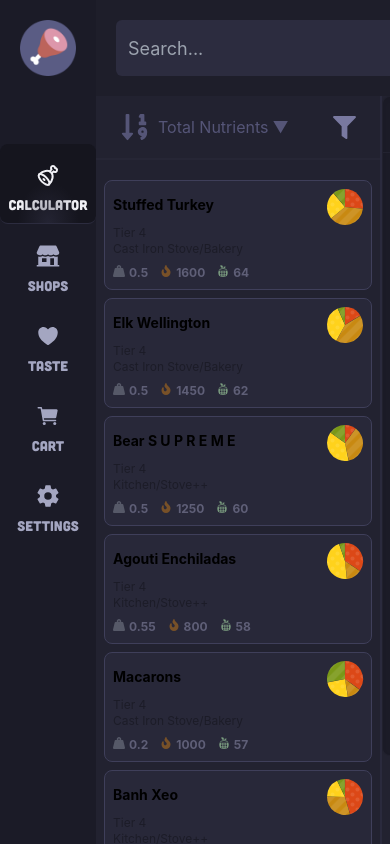
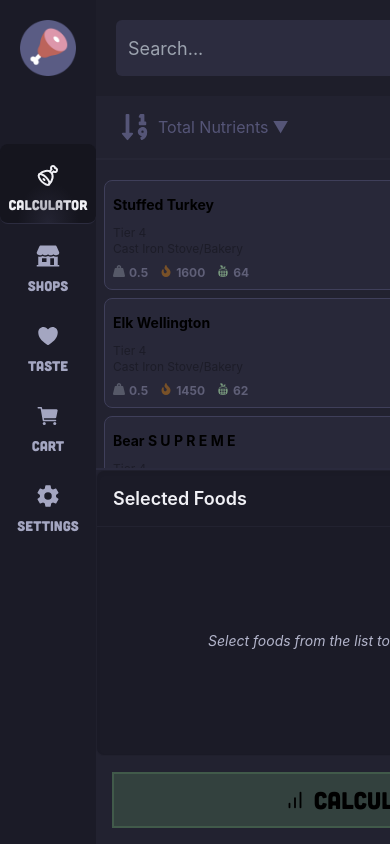
Before and after one commit to oddiz/ecofoodapp-v2.1, a Next.js app: page /calculator in a window 390 px wide. Built offline with nearby package versions, Linux system fonts and the light colour scheme.

Commit message:
better responsiveness, removed React imports

```diff
--- a/src/components/ShopName.tsx
+++ b/src/components/ShopName.tsx
@@ -1,5 +1,3 @@
-import React from "react";
-
 interface ShopNameColorParserProps {
   name: string;
 }
--- a/src/components/pages/Calculator/AvailableFoods/FoodGrid.tsx
+++ b/src/components/pages/Calculator/AvailableFoods/FoodGrid.tsx
@@ -50,7 +50,7 @@ const FoodGrid = React.memo(function FoodGrid({
   }, [foods.length, renderUntil]);
 
   return (
-    <div className="flex-grow-1 flex w-full h-full flex-col overflow-y-auto pb-10 pt-5 px-2">
+    <div className="flex-grow-1 flex w-full h-full flex-col overflow-y-auto pb-10 pt-5 px-2 scrollbar">
       <div className="grid md:grid-cols-2 xs:grid-cols-2 min-[925px]:grid-cols-3 min-[1200px]:grid-cols-4 w-full place-items-center col-span-2 gap-2 ">
         {renderFoods()}
       </div>
--- a/src/components/pages/Calculator/AvailableFoods/Header/SortButton.tsx
+++ b/src/components/pages/Calculator/AvailableFoods/Header/SortButton.tsx
@@ -1,4 +1,3 @@
-import React from "react";
 import {
   Popover,
   PopoverButton,
--- a/src/components/pages/Calculator/AvailableFoods/Header/index.tsx
+++ b/src/components/pages/Calculator/AvailableFoods/Header/index.tsx
@@ -1,8 +1,7 @@
 import { FilterButton } from "@/components/pages/Calculator/AvailableFoods/Header/FilterButton";
 import { SortButton } from "@/components/pages/Calculator/AvailableFoods/Header/SortButton";
-import React from "react";
 
-const FoodsHeader = React.memo(function FoodsHeader() {
+const FoodsHeader = () => {
   return (
     <div className="border-primarydark-200/40 border-b-primarydark-500/60 text-primary-950 bg-primarydark-600 flex h-16 w-full flex-shrink-0 flex-grow-0 flex-row items-center border-b-2 px-6">
       <div className="justify flex flex-grow flex-row items-center">
@@ -11,6 +10,6 @@ const FoodsHeader = React.memo(function FoodsHeader() {
       <FilterButton />
     </div>
   );
-});
+};
 
 export default FoodsHeader;
--- a/src/components/pages/Calculator/CalculateSection.tsx
+++ b/src/components/pages/Calculator/CalculateSection.tsx
@@ -1,4 +1,3 @@
-import React from "react";
 import { BarChart } from "lucide-react";
 import ResultRenderer from "@/components/ResultRenderer";
 import { useSpWorker } from "@/hooks/useSpWorker";
--- a/src/components/pages/Calculator/SelectedFoods/index.tsx
+++ b/src/components/pages/Calculator/SelectedFoods/index.tsx
@@ -1,9 +1,13 @@
-import React from "react";
 import { type Food } from "@/types/food";
 import { X } from "lucide-react";
 
-const SelectedFoodItem = React.memo(
-  ({ food, removeFood }: { food: Food; removeFood: (food: Food) => void }) => {
+const SelectedFoodItem = ({
+  food,
+  removeFood,
+}: {
+  food: Food;
+  removeFood: (food: Food) => void;
+}) => {
   return (
     <div className="group flex w-full items-center justify-between p-2.5 border-b border-primarydark-500/40 hover:bg-primarydark-500/30 transition-colors">
       <div className="flex flex-1 min-w-0">
@@ -22,11 +26,7 @@ const SelectedFoodItem = React.memo(
           {/* Nutrition bars */}
           <div className="flex-1 flex items-center gap-1">
             <NutrientBar value={food.carb} color="bg-ecored-500" label="C" />
-              <NutrientBar
-                value={food.pro}
-                color="bg-ecoyellow-500"
-                label="P"
-              />
+            <NutrientBar value={food.pro} color="bg-ecoyellow-500" label="P" />
             <NutrientBar value={food.fat} color="bg-[#ffd21c]" label="F" />
             <NutrientBar value={food.vit} color="bg-ecogreen-500" label="V" />
           </div>
@@ -42,8 +42,7 @@ const SelectedFoodItem = React.memo(
       </button>
     </div>
   );
-  },
-);
+};
 
 const NutrientBar = ({
   value,
@@ -84,8 +83,7 @@ function getTierColor(tier: number): string {
 
 SelectedFoodItem.displayName = "SelectedFoodItem";
 
-const SelectedFoodsSection = React.memo(
-  ({
+const SelectedFoodsSection = ({
   selectedFoods,
   removeFood,
 }: {
@@ -117,8 +115,6 @@ const SelectedFoodsSection = React.memo(
       )}
     </div>
   );
-  },
-);
+};
 
-SelectedFoodsSection.displayName = "SelectedFoodsSection";
 export default SelectedFoodsSection;
--- a/src/components/pages/shopping/ShopTooltip.tsx
+++ b/src/components/pages/shopping/ShopTooltip.tsx
@@ -1,5 +1,3 @@
-import React from "react";
-
 interface ShopTooltipProps {
   shopName: string;
   shopDetails: string;
--- a/src/pages/calculator.tsx
+++ b/src/pages/calculator.tsx
@@ -1,4 +1,3 @@
-import React from "react";
 import { useFoodStore } from "@/store/useFoodStore";
 import { useFoodFilter } from "@/hooks/useFoodFilter";
 import { type Food } from "@/types/food";
@@ -26,10 +25,12 @@ const CalculatorContent = () => {
   };
 
   return (
-    <div className="flex h-full flex-1 flex-row overflow-y-auto">
+    <div className="flex flex-col lg:flex-row h-full w-full overflow-hidden">
+      {/* Foods Grid Section - Full width on mobile, 2/3 on desktop */}
       <div
         id="foods_section"
-        className="border-r-primarydark-200/40 flex h-full w-2/3 min-w-[140px] flex-col border-r-2  "
+        className="flex flex-col border-b-2 lg:border-b-0 lg:border-r-2 border-primarydark-200/40
+                   w-full lg:w-2/3 h-[50vh] lg:h-full overflow-y-auto"
       >
         <FoodsHeader />
         <FoodGrid
@@ -38,12 +39,21 @@ const CalculatorContent = () => {
           selectedFoods={selectedFoods}
         />
       </div>
-      <div className="flex flex-col w-1/3 min-w-[240px] border-r-primarydark-200/40 h-full border-r-2">
-        <SelectedFoodsSection
-          selectedFoods={selectedFoods}
-          removeFood={removeFood}
-        />
-        <CalculateSection />
+
+      {/* Right sidebar - Selected foods & Calculate */}
+      <div className="flex flex-col w-full lg:w-1/3 h-[50vh] lg:h-full overflow-y-auto">
+        {/* Selected Foods Section */}
+        <div className="flex-grow overflow-hidden">
+          <SelectedFoodsSection
+            selectedFoods={selectedFoods}
+            removeFood={removeFood}
+          />
+        </div>
+
+        {/* Calculate Section */}
+        <div className="flex-shrink-0">
+          <CalculateSection />
+        </div>
       </div>
     </div>
   );
--- a/src/pages/cart.tsx
+++ b/src/pages/cart.tsx
@@ -74,7 +74,6 @@ export default function ShoppingPage() {
   return (
     <div className="flex flex-col h-full bg-primarydark-800 text-primary-200 p-4 space-y-6 overflow-y-auto">
       <div className="flex justify-between items-center">
-        <h1 className="text-3xl font-bold text-primary-100">Shopping List</h1>
         <div className="flex gap-2">
           <Button
             variant="outline"
@@ -87,13 +86,23 @@ export default function ShoppingPage() {
         </div>
       </div>
 
-      <div className="grid grid-cols-1 lg:grid-cols-2 gap-4">
+      <div className="grid grid-cols-1 lg:grid-cols-3 gap-4">
         {/* Left column: Add items and list */}
-        <div className="space-y-4">
+        <div className="space-y-4 lg:col-span-2">
           <div className="p-4 bg-primarydark-700 rounded-lg border border-primarydark-500/40 shadow-md">
-            <h2 className="text-xl font-semibold mb-4 text-primary-100">
-              Add Items
-            </h2>
+            <div className="flex justify-between ">
+              <h2 className="text-xl font-semibold mb-4 text-primary-100">
+                Add Items
+              </h2>
+              <Button
+                variant="outline"
+                className="flex items-center gap-2 bg-primarydark-700 border-primarydark-400"
+                onClick={clearShoppingList}
+              >
+                <Trash2 className="h-4 w-4 text-ecored-400" />
+                <span>Clear All</span>
+              </Button>
+            </div>
             <div className="flex space-x-2">
               <Input
                 type="text"
@@ -131,7 +140,7 @@ export default function ShoppingPage() {
             )}
           </div>
           <div className="flex flex-row space-x-4">
-            <div className="bg-primarydark-700 rounded-lg border border-primarydark-500/40 shadow-md overflow-hidden flex-1">
+            <div className="bg-primarydark-700 rounded-lg border border-primarydark-500/40 shadow-md overflow-hidden flex-1 ">
               <div className="p-4 border-b border-primarydark-600 flex justify-between items-center">
                 <h2 className="text-xl font-semibold text-primary-100">
                   Your Shopping List
@@ -216,14 +225,14 @@ export default function ShoppingPage() {
               )}
             </div>
             {shoppingList.length > 0 && (
-              <div className="bg-primarydark-700 rounded-lg border border-primarydark-500/40 shadow-md overflow-hidden flex-1">
+              <div className="bg-primarydark-700 rounded-lg border border-primarydark-500/40 shadow-md overflow-hidden flex-1 min-w-72">
                 <div className="p-4 border-b border-primarydark-600">
                   <h2 className="text-xl font-semibold text-primary-100">
                     Best Deals
                   </h2>
                 </div>
 
-                <div className="max-h-[400px] overflow-auto">
+                <div className=" overflow-auto">
                   <Table>
                     <TableHeader className="bg-primarydark-600">
                       <TableRow>
--- a/src/pages/taste.tsx
+++ b/src/pages/taste.tsx
@@ -1,10 +1,9 @@
-import React from "react";
 import { type Food } from "@/types/food";
 import { useServerStore } from "@/store/useServerStore";
 import { useSearch } from "@/hooks/useSearch";
 
 const TastePage = () => {
-  const { currentServerFoods, getServerTastePref, setFoodTaste } =
+  const { getCurrentFoods, getServerTastePref, setFoodTaste } =
     useServerStore();
   const { searchInput } = useSearch();
   // Load existing taste preferences
@@ -34,7 +33,7 @@ const TastePage = () => {
       </div>
 
       <div className="grid grid-cols-1 md:grid-cols-2 lg:grid-cols-3 gap-4">
-        {currentServerFoods
+        {getCurrentFoods()
           .filter((food) => {
             if (!searchInput) return true;
             return food.name.toLowerCase().includes(searchInput.toLowerCase());
```
Also changed, not shown: 1 other file (tests, documents, lock files or other folders). Lines whose indentation alone changed are shown as unchanged.
